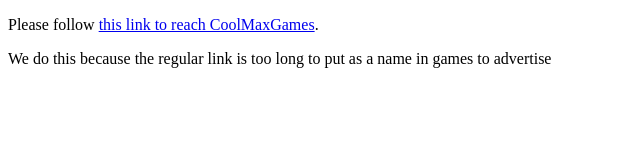
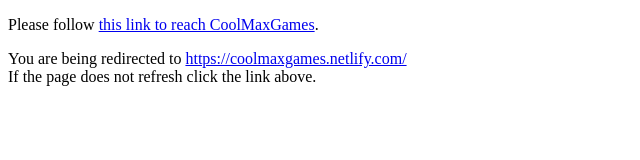
Before and after one commit to madmax1340/cmg, a plain HTML site: page index.html in a window 1280 px wide. Shown: the whole page, without its empty margins (0-640 px from the left). Drawn offline with Linux system fonts and the light colour scheme.

Commit message:
Update index.html

```diff
--- a/index.html
+++ b/index.html
@@ -5,6 +5,6 @@
   </head>
   <body>
     <p>Please follow <a href="//coolmaxgames.netlify.com/">this link to reach CoolMaxGames</a>.</p>
-    <p>We do this because the regular link is too long to put as a name in games to advertise</p>
+    <p>You are being redirected to <a href="https://coolmaxgames.netlify.com/">https://coolmaxgames.netlify.com/</a><br>If the page does not refresh click the link above.</p>
   </body>
 </html>
```
